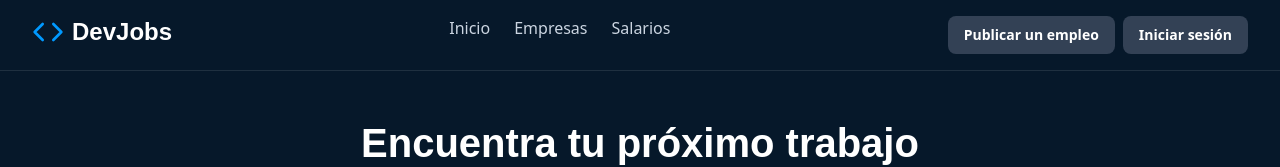
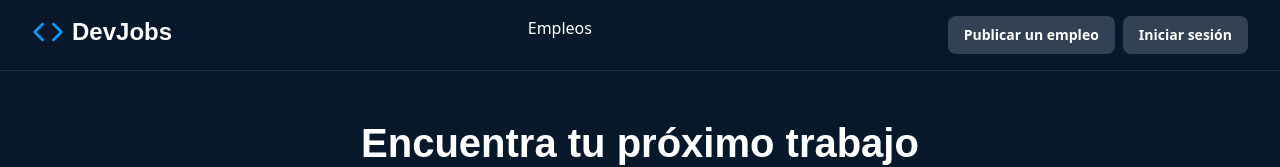
Before and after one commit to carlosmarte23/bootcamp-fullstack-js, a React (Vite) app in the folder 02-react/: page / in a window 1280 px wide. Shown: the top 167 px of the page. Built offline with nearby package versions, Linux system fonts and the light colour scheme; a web font is replaced by a local one.

Commit message:
feat: replace header nav links with Link component

```diff
--- a/02-react/src/components/Header.jsx
+++ b/02-react/src/components/Header.jsx
@@ -1,8 +1,10 @@
 import styles from "./Header.module.css";
+import { Link } from "./Link.jsx";
 
 export function Header() {
   return (
     <header>
+      <Link href="/">
         <h1>
           <svg
             fill="none"
@@ -20,11 +22,10 @@ export function Header() {
           </svg>
           DevJobs
         </h1>
+      </Link>
 
       <nav>
-        <a href="index.html">Inicio</a>
-        <a href="#">Empresas</a>
-        <a href="#">Salarios</a>
+        <Link href="/search">Empleos</Link>
       </nav>
 
       <div className={styles.actions}>
```
Lines whose indentation alone changed are shown as unchanged.
